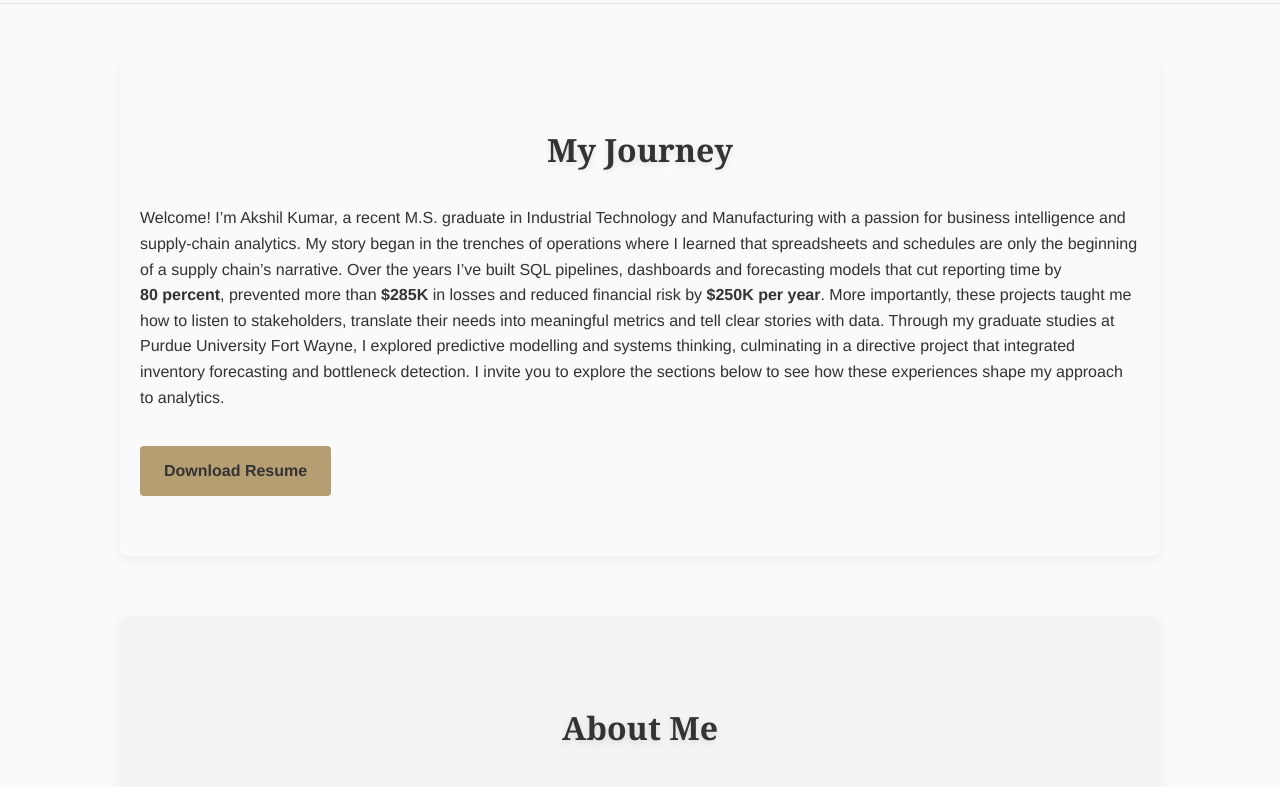
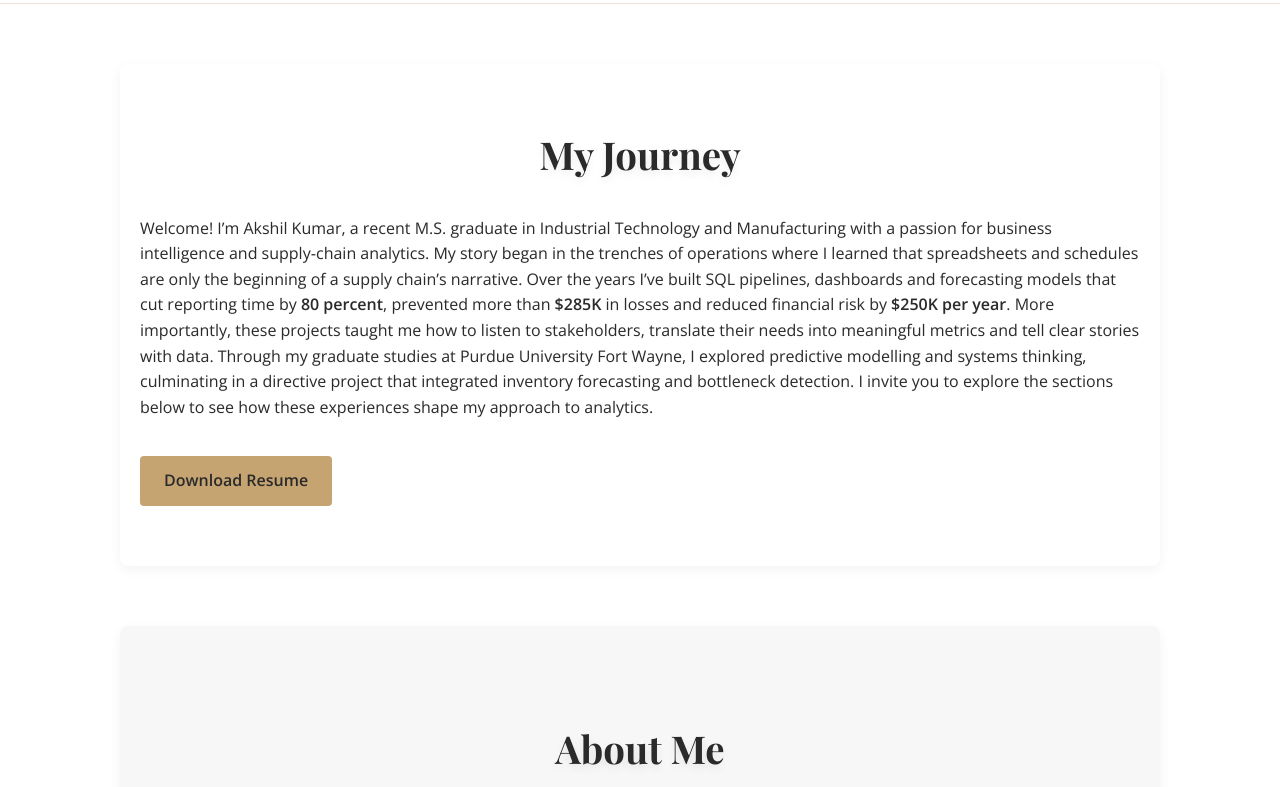
Before and after one commit to Akshil27/AkshilKumar_portfolio, a plain HTML site: page index.html in a window 1280 px wide. Shown: the part 712-1499 px from the top of the page. Drawn offline with nearby package versions, Linux system fonts and the light colour scheme.

Commit message:
Resume & portfolio fixes; improved typography

```diff
--- a/index.html
+++ b/index.html
@@ -70,7 +70,8 @@
                     experiences shape my approach to analytics.
                 </p>
                 <!-- Remove the download attribute so the PDF opens in a new tab instead of forcing a download -->
-                <a href="data/AkshilKumar_Resume.pdf" target="_blank" class="btn">Download Resume</a>
+                    <!-- Link directly to the resume in the root of the repository so the PDF opens correctly on GitHub Pages -->
+                    <a href="AkshilKumar_Resume.pdf" target="_blank" class="btn">Download Resume</a>
             </div>
             <!-- Portrait is shown in the hero; removed here to avoid repetition -->
         </div>
@@ -322,7 +323,8 @@
             <li><strong>Phone:</strong> +1&nbsp;(260)&nbsp;310‑4493</li>
             <li><strong>LinkedIn:</strong> <a href="https://www.linkedin.com/in/akshil-login/" target="_blank" rel="noopener">LinkedIn – Akshil&nbsp;Kumar</a></li>
             <li><strong>Location:</strong> Fort&nbsp;Wayne, Indiana (ready to relocate)</li>
-            <li><strong>Portfolio:</strong> <a href="https://akshil27.github.io/AkshilKumar_portfolio/" target="_blank" rel="noopener">akshil27.github.io/AkshilKumar_portfolio</a></li>
+                 <!-- Update the portfolio link to use the custom vanity URL requested by the user.  The anchor text now reflects the vanity domain while still pointing to the actual site. -->
+                 <li><strong>Portfolio:</strong> <a href="https://AkshilKumar.myPortfolio" target="_blank" rel="noopener">AkshilKumar.myPortfolio</a></li>
         </ul>
     </section>
 
--- a/style.css
+++ b/style.css
@@ -9,6 +9,9 @@
  * draws the eye to call‑to‑action buttons. A light background keeps text
  * readable and provides ample contrast.
  */
+/* Import elegant serif and sans fonts to elevate the look and feel.  Playfair Display adds a touch of luxury for headings while Open Sans keeps body text clean and readable. */
+@import url('https://fonts.googleapis.com/css2?family=Playfair+Display:wght@400;700&family=Open+Sans:wght@300;400;600&display=swap');
+
 :root {
     /*
      * Rich and posh palette
@@ -17,12 +20,12 @@
      * atmosphere reminiscent of high‑end portfolios. The off‑white background
      * keeps pages airy while the accent tone draws attention to buttons and links.
      */
-    --primary-color: #333333;        /* deep grey for headings and key text */
-    --secondary-color: #f3f3f3;      /* soft warm grey for section panels */
-    --accent-color: #b59f72;         /* subdued gold for buttons and highlights */
-    --danger-color: #a75f5f;         /* muted brick red for risk indicators */
-    --background-light: #fafafa;     /* nearly white backdrop for the page */
-    --text-dark: #333333;            /* dark grey for body copy */
+    --primary-color: #2a2a2a;        /* rich charcoal for headings and key text */
+    --secondary-color: #f7f7f7;      /* very light grey for section panels */
+    --accent-color: #c5a472;         /* warm champagne gold for buttons and highlights */
+    --danger-color: #b07b7b;         /* muted blush red for risk indicators */
+    --background-light: #ffffff;     /* pure white backdrop for the page */
+    --text-dark: #2a2a2a;            /* charcoal for body copy */
     --text-light: #ffffff;           /* white for text on dark backgrounds */
     --max-width: 1000px;
     --section-padding: 60px;
@@ -30,8 +33,8 @@
 
 body {
     margin: 0;
-    /* Use a refined sans‑serif for body text for improved readability */
-    font-family: 'Helvetica Neue', Helvetica, Arial, sans-serif;
+    /* Use Open Sans for body text: clean and legible for longer passages */
+    font-family: 'Open Sans', Helvetica, Arial, sans-serif;
     line-height: 1.6;
     color: var(--text-dark);
     background-color: var(--background-light);
@@ -244,10 +247,11 @@ body {
     /* Section headings are darker for maximum contrast on light panels */
     color: var(--primary-color);
     margin-bottom: 30px;
-    font-size: 2rem;
-    font-family: Georgia, 'Times New Roman', serif;
-    /* Drop shadow gives an elegant embossed effect */
-    text-shadow: 0 3px 6px rgba(0, 0, 0, 0.1);
+    /* Increase the size of section headings and use a luxurious serif font */
+    font-size: 2.4rem;
+    font-family: 'Playfair Display', Georgia, 'Times New Roman', serif;
+    /* Slightly stronger shadow for enhanced legibility on light backgrounds */
+    text-shadow: 0 4px 8px rgba(0, 0, 0, 0.08);
 }
 
 /* Experience items */
@@ -256,9 +260,9 @@ body {
 }
 .experience-item h3 {
     margin-bottom: 5px;
-    /* Use accent colour and serif font for experience titles */
+    /* Use accent colour and Playfair Display for experience titles */
     color: var(--accent-color);
-    font-family: Georgia, 'Times New Roman', serif;
+    font-family: 'Playfair Display', Georgia, 'Times New Roman', serif;
 }
 .experience-item h4 {
     margin-top: 0;
@@ -284,9 +288,9 @@ body {
 }
 .skill-group h3 {
     margin-bottom: 10px;
-    /* Use accent colour for skill group titles to improve visibility */
+    /* Use accent colour and Playfair Display to improve visibility */
     color: var(--accent-color);
-    font-family: Georgia, 'Times New Roman', serif;
+    font-family: 'Playfair Display', Georgia, 'Times New Roman', serif;
 }
 .skill-group ul {
     list-style: square inside;
```
